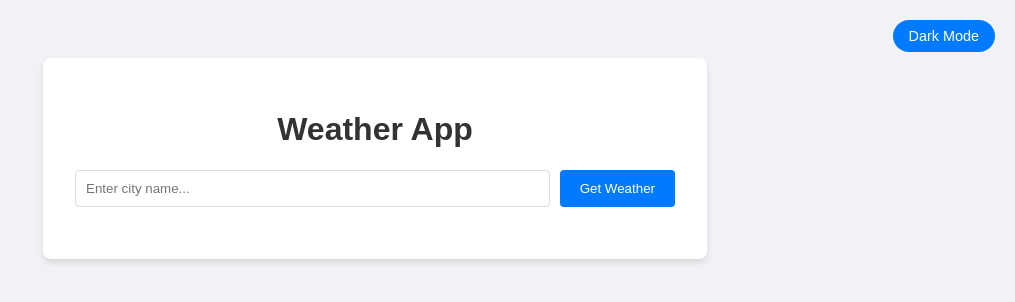
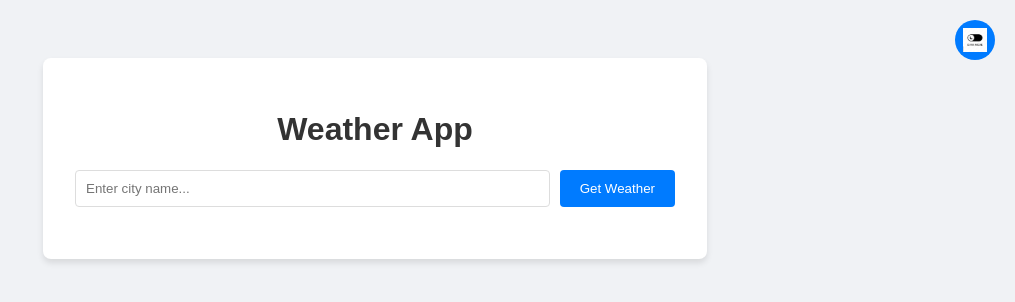
Before and after one commit to laurciucanu/weatherApp, a Flask app: page / in a window 1280 px wide. Shown: the top 302 px of the page, without its empty margins (265-1280 px from the left). Run offline with Flask 3, Linux system fonts and the light colour scheme.

Commit message:
Added the dark mode icon

```diff
--- a/templates/index.html
+++ b/templates/index.html
@@ -47,16 +47,25 @@
             position: fixed;
             top: 20px;
             right: 20px;
-            padding: 8px 16px;
+            padding: 8px;
             cursor: pointer;
             background: var(--button-bg);
-            color: white;
             border: none;
-            border-radius: 20px;
-            font-size: 0.9rem;
+            border-radius: 50%;
+            width: 40px;
+            height: 40px;
+            display: flex;
+            align-items: center;
+            justify-content: center;
             transition: background 0.3s;
+            overflow: hidden;
         }
         .theme-toggle:hover { background: var(--button-hover); }
+        .theme-toggle img {
+            width: 24px;
+            height: 24px;
+            object-fit: contain;
+        }
 
         .container {
             background: var(--container-bg);
@@ -116,7 +125,9 @@
     </style>
 </head>
 <body>
-    <button class="theme-toggle" id="theme-toggle">Dark Mode</button>
+    <button class="theme-toggle" id="theme-toggle" title="Toggle Dark/Light Mode">
+        <img src="/static/dark_mode.jpg" alt="Theme Icon" id="theme-icon">
+    </button>
 
     <div class="container">
         <h1>Weather App</h1>
@@ -162,7 +173,6 @@
         // Check for saved preference
         if (localStorage.getItem('theme') === 'dark') {
             body.classList.add('dark-mode');
-            toggleBtn.textContent = 'Light Mode';
         }
 
         toggleBtn.addEventListener('click', () => {
@@ -170,7 +180,6 @@
             const isDark = body.classList.contains('dark-mode');
 
             localStorage.setItem('theme', isDark ? 'dark' : 'light');
-            toggleBtn.textContent = isDark ? 'Light Mode' : 'Dark Mode';
         });
     </script>
 </body>
```
Also changed, not shown: static/dark_mode.jpg (added).
